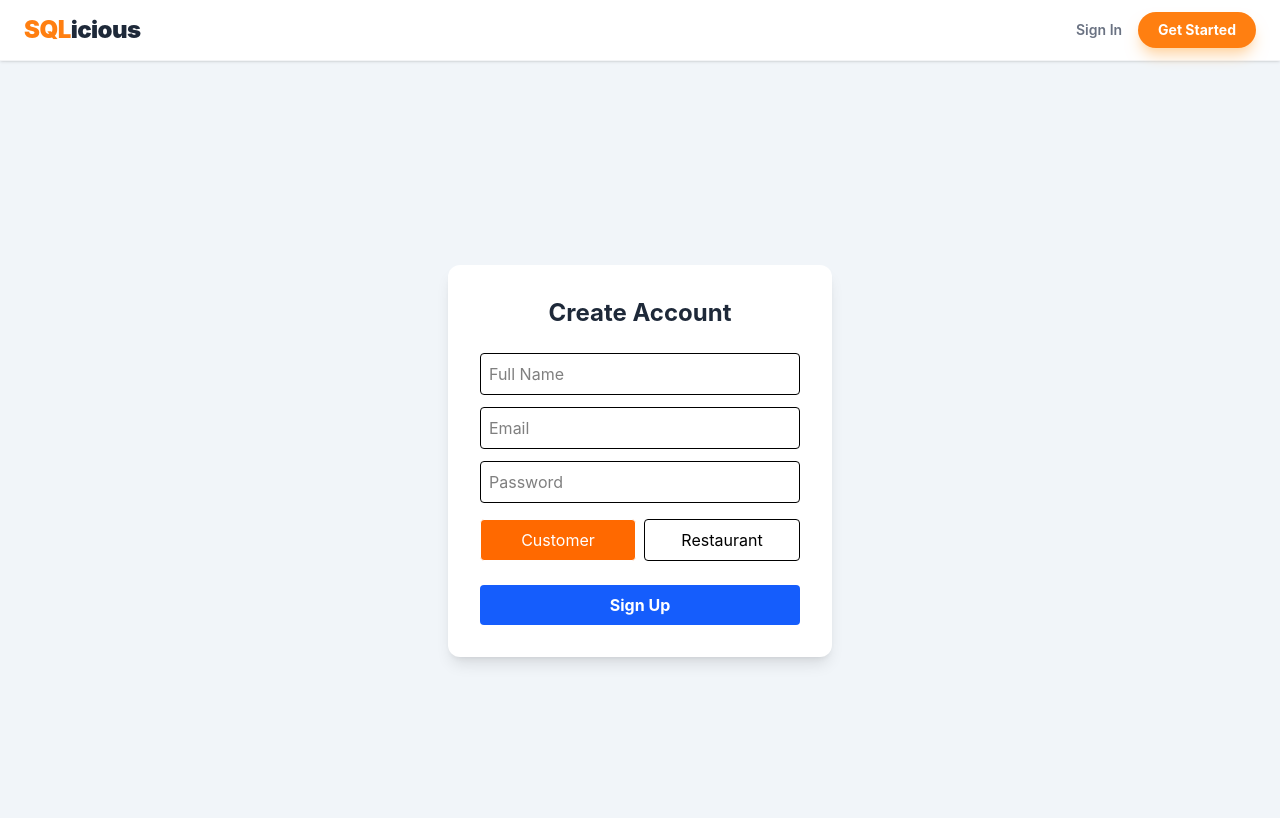
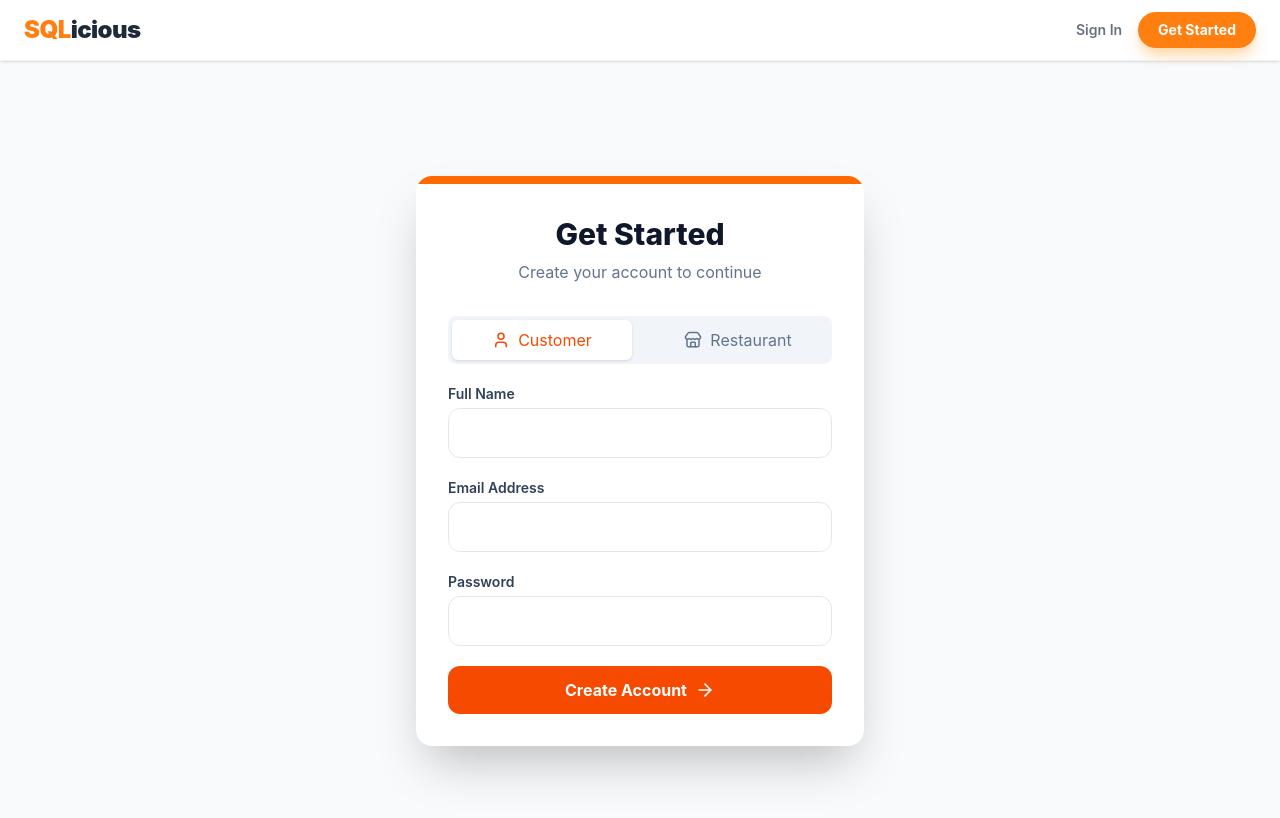
Before and after one commit to Aa9yaBhandar1/SQLicious, a React (Vite) app in the folder client/: page /sign-up in a window 1280 px wide. Shown: the top 818 px of the page. Built offline with nearby package versions, Linux system fonts and the light colour scheme.

Commit message:
refactor(sign-up) : Changed signing up step to multi step form

```diff
--- a/client/src/App.jsx
+++ b/client/src/App.jsx
@@ -1,7 +1,7 @@
 import { BrowserRouter, Routes, Route } from "react-router-dom";
 import Navbar from "./components/Navbar";
 import SignIn from "./auth/SignIn";
-import SignUp from "./auth/SignUp";
+import MultiStepSignUp from "./auth/MultiStepSignUp";
 import Dashboard from "./pages/Dashboard";
 import ProtectedRoute from "./components/ProtectedRoute";
 import RestaurantProfile from "./auth/RestaurantProfile";
@@ -18,7 +18,7 @@ function App() {
       <Toaster position="top-right" />
       <Routes>
         <Route path="/sign-in" element={<SignIn />} />
-        <Route path="/sign-up" element={<SignUp />} />
+        <Route path="/sign-up" element={<MultiStepSignUp />} />
         <Route path="/restaurant-profile" element={<RestaurantProfile />} />
         <Route path="/profile" element={<ProfileSetting/>} />
         <Route path="/restaurant" element={<Restaurant/>} />
--- /dev/null
+++ b/client/src/auth/MultiStepSignUp.jsx
@@ -0,0 +1,157 @@
+import React, { useState } from "react";
+import { useForm } from "react-hook-form";
+import { zodResolver } from "@hookform/resolvers/zod";
+import * as z from "zod";
+import { useNavigate } from "react-router-dom";
+import { User, Store, ArrowRight, ArrowLeft, CheckCircle, Camera } from "lucide-react";
+
+// Enterprise Validation Schema
+const schema = z.object({
+  // Step 1: Account
+  name: z.string().min(2, "Name is required"),
+  email: z.string().email("Invalid email"),
+  password: z.string().min(8, "Password must be 8+ characters"),
+  role: z.enum(["customer", "restaurant"]),
+  // Step 2: Profile (Conditional)
+  resName: z.string().optional(),
+  address: z.string().optional(),
+  contact: z.string().optional(),
+  image: z.any().optional(),
+}).refine((data) => {
+  if (data.role === "restaurant") {
+    return !!data.resName && !!data.address && !!data.contact;
+  }
+  return true;
+}, { message: "Restaurant details are required", path: ["resName"] });
+
+const EnhancedSignUp = () => {
+  const [step, setStep] = useState(1);
+  const navigate = useNavigate();
+
+  const { register, handleSubmit, watch, setValue, trigger, formState: { errors, isSubmitting } } = useForm({
+    resolver: zodResolver(schema),
+    defaultValues: { role: "customer" }
+  });
+
+  const role = watch("role");
+
+  // Single standard endpoint for atomic creation
+  const onSubmit = async (values) => {
+    const formData = new FormData();
+    // Append everything to one request
+    Object.keys(values).forEach(key => {
+      if (key === 'image' && values.image?.[0]) {
+        formData.append('image', values.image[0]);
+      } else {
+        formData.append(key, values[key]);
+      }
+    });
+
+    try {
+      const res = await fetch("http://localhost:5001/api/auth/register-full", {
+        method: "POST",
+        body: formData,
+      });
+      if (res.ok) navigate("/sign-in");
+    } catch (err) {
+      console.error("Registration failed", err);
+    }
+  };
+
+  const handleNext = async () => {
+    // Validate only current step fields before proceeding
+    const fieldsToValidate = step === 1 ? ["name", "email", "password"] : [];
+    const isValid = await trigger(fieldsToValidate);
+    if (isValid) {
+      if (role === "customer") handleSubmit(onSubmit)();
+      else setStep(2);
+    }
+  };
+
+  return (
+    <div className="min-h-screen bg-slate-50 flex items-center justify-center p-6">
+      <div className="max-w-md w-full bg-white rounded-2xl shadow-2xl overflow-hidden">
+        {/* Progress Bar */}
+        <div className="h-2 bg-gray-100">
+          <div
+            className="h-full bg-orange-500 transition-all duration-500"
+            style={{ width: role === 'customer' ? '100%' : `${(step / 2) * 100}%` }}
+          />
+        </div>
+
+        <form onSubmit={handleSubmit(onSubmit)} className="p-8">
+          <header className="mb-8 text-center">
+            <h1 className="text-3xl font-extrabold text-slate-900">
+              {step === 1 ? "Get Started" : "Business Details"}
+            </h1>
+            <p className="text-slate-500 mt-2">
+              {step === 1 ? "Create your account to continue" : "Tell us about your restaurant"}
+            </p>
+          </header>
+
+          {step === 1 ? (
+            <div className="space-y-5">
+              <div className="flex gap-4 p-1 bg-slate-100 rounded-lg">
+                <RoleButton active={role === 'customer'} onClick={() => setValue('role', 'customer')} icon={<User size={18}/>} label="Customer" />
+                <RoleButton active={role === 'restaurant'} onClick={() => setValue('role', 'restaurant')} icon={<Store size={18}/>} label="Restaurant" />
+              </div>
+
+              <InputField label="Full Name" error={errors.name} {...register("name")} />
+              <InputField label="Email Address" type="email" error={errors.email} {...register("email")} />
+              <InputField label="Password" type="password" error={errors.password} {...register("password")} />
+
+              <button type="button" onClick={handleNext} className="w-full bg-orange-600 hover:bg-orange-700 text-white font-bold py-3 rounded-xl transition flex items-center justify-center gap-2">
+                {role === 'customer' ? 'Create Account' : 'Next Step'} <ArrowRight size={20}/>
+              </button>
+            </div>
+          ) : (
+            <div className="space-y-5">
+              <div className="flex flex-col items-center mb-4">
+                 <label className="cursor-pointer group relative">
+                    <div className="w-24 h-24 bg-slate-100 rounded-full flex items-center justify-center border-2 border-dashed border-slate-300 group-hover:border-orange-500 overflow-hidden">
+                       <Camera className="text-slate-400 group-hover:text-orange-500" />
+                    </div>
+                    <input type="file" className="hidden" {...register("image")} />
+                 </label>
+                 <span className="text-xs text-slate-400 mt-2">Upload Restaurant Logo</span>
+              </div>
+
+              <InputField label="Restaurant Name" error={errors.resName} {...register("resName")} />
+              <InputField label="Phone Number" error={errors.contact} {...register("contact")} />
+              <div>
+                <label className="text-sm font-semibold text-slate-700 mb-1 block">Address</label>
+                <textarea {...register("address")} className="w-full p-3 border rounded-xl focus:ring-2 focus:ring-orange-500 outline-none" rows="3" />
+              </div>
+
+              <div className="flex gap-3">
+                <button type="button" onClick={() => setStep(1)} className="flex-1 bg-slate-100 text-slate-600 font-bold py-3 rounded-xl hover:bg-slate-200 transition flex items-center justify-center gap-2">
+                  <ArrowLeft size={20}/> Back
+                </button>
+                <button type="submit" disabled={isSubmitting} className="flex-1 bg-orange-600 text-white font-bold py-3 rounded-xl hover:bg-orange-700 transition flex items-center justify-center gap-2">
+                  {isSubmitting ? "Processing..." : "Finish"} <CheckCircle size={20}/>
+                </button>
+              </div>
+            </div>
+          )}
+        </form>
+      </div>
+    </div>
+  );
+};
+
+// Sub-components for cleaner code
+const RoleButton = ({ active, onClick, icon, label }) => (
+  <button type="button" onClick={onClick} className={`flex-1 flex items-center justify-center gap-2 py-2 rounded-md transition ${active ? 'bg-white shadow-sm text-orange-600' : 'text-slate-500'}`}>
+    {icon} {label}
+  </button>
+);
+
+const InputField = React.forwardRef(({ label, error, ...props }, ref) => (
+  <div>
+    <label className="text-sm font-semibold text-slate-700 mb-1 block">{label}</label>
+    <input ref={ref} {...props} className={`w-full p-3 border rounded-xl focus:ring-2 outline-none transition ${error ? 'border-red-500 focus:ring-red-200' : 'focus:ring-orange-200 border-slate-200'}`} />
+    {error && <p className="text-red-500 text-xs mt-1">{error.message}</p>}
+  </div>
+));
+
+export default EnhancedSignUp;
--- a/client/src/components/ProfileSetting/AccountSettings.jsx
+++ b/client/src/components/ProfileSetting/AccountSettings.jsx
@@ -5,7 +5,7 @@ import { getUserFromToken } from "../../utils/tokenUtils";
 
 
 const AccountSettings = () => {
-    const navigate = useNavigate();
+  const navigate = useNavigate();
   const token = localStorage.getItem("token");
   const user = getUserFromToken();
   const user_id = user.user_id;
@@ -15,7 +15,7 @@ const AccountSettings = () => {
 
     try {
       const response = await fetch(
-        `http://localhost:5000/api/user/delete/${user_id}`,
+        `http://localhost:5001/api/user/delete/${user_id}`,
         {
           method: "DELETE",
           headers: {
--- a/client/src/pages/Cart.jsx
+++ b/client/src/pages/Cart.jsx
@@ -7,7 +7,7 @@ const CartPage = () => {
 
     const fetchCart = async () => {
         try {
-        const res = await fetch('http://localhost:5000/api/cart', {
+            const res = await fetch('http://localhost:5001/api/cart', {
                 headers: { 'Authorization': `Bearer ${localStorage.getItem('token')}` }
             });
             const data = await res.json();
@@ -29,7 +29,7 @@ const fetchCart = async () => {
 
     const handleRemoveItem = async (cartItemId) => {
         try {
-        const res = await fetch(`http://localhost:5000/api/cart/delete/${cartItemId}`, {
+            const res = await fetch(`http://localhost:5001/api/cart/delete/${cartItemId}`, {
                 method: 'DELETE',
                 headers: { 'Authorization': `Bearer ${localStorage.getItem('token')}` }
             });
@@ -87,7 +87,7 @@ const fetchCart = async () => {
                         </div>
                         <button
                             className="w-full bg-orange-500 text-white py-4 rounded-2xl font-bold text-lg hover:bg-orange-600 shadow-lg shadow-orange-200 transition-all active:scale-[0.98]"
-                            onClick={() => {/* Trigger Checkout Logic */}}
+                            onClick={() => {/* Trigger Checkout Logic */ }}
                         >
                             Proceed to Checkout
                         </button>
--- a/client/src/pages/Restaurant.jsx
+++ b/client/src/pages/Restaurant.jsx
@@ -5,8 +5,8 @@ const RestaurantCard = ({ restaurant }) => {
   const navigate = useNavigate();
   return (
     <div
-    onClick={()=> navigate(`/restaurant/${restaurant.restaurant_id}/menu`)}
-    className="bg-white rounded-2xl shadow-md hover:shadow-xl transition duration-300 overflow-hidden cursor-pointer group">
+      onClick={() => navigate(`/restaurant/${restaurant.restaurant_id}/menu`)}
+      className="bg-white rounded-2xl shadow-md hover:shadow-xl transition duration-300 overflow-hidden cursor-pointer group">
 
       {/* Image */}
       <div className="relative h-48 w-full overflow-hidden">
@@ -51,7 +51,7 @@ const Restaurant = () => {
 
   useEffect(() => {
     const getRestaurants = async () => {
-      const response = await fetch("http://localhost:5000/api/restaurant/");
+      const response = await fetch("http://localhost:5001/api/restaurant/");
       const data = await response.json();
       setRestaurants(data);
     };
--- a/client/src/utils/authFetch.js
+++ b/client/src/utils/authFetch.js
@@ -8,7 +8,7 @@ const authFetch = async (url, options = {}) => {
   };
 
   const response = await fetch(
-    `http://localhost:5000/api${url}`,
+    `http://localhost:5001/api${url}`,
     { ...options, headers }
   );
 
```
Also changed, not shown: client/package.json (+5 -2 lines), client/src/auth/RestaurantProfile.jsx (+6 -6 lines), client/src/auth/SignUp.jsx (+4 -4 lines), client/src/components/MenuPage/ManageMenu.jsx (+6 -6 lines), client/src/components/MenuPage/RestaurantMenu.jsx (+4 -4 lines), client/src/components/ProfileSetting/GeneralSetting.jsx (+7 -7 lines), 1 other file (tests, documents, lock files or other folders). Lines whose indentation alone changed are shown as unchanged.
